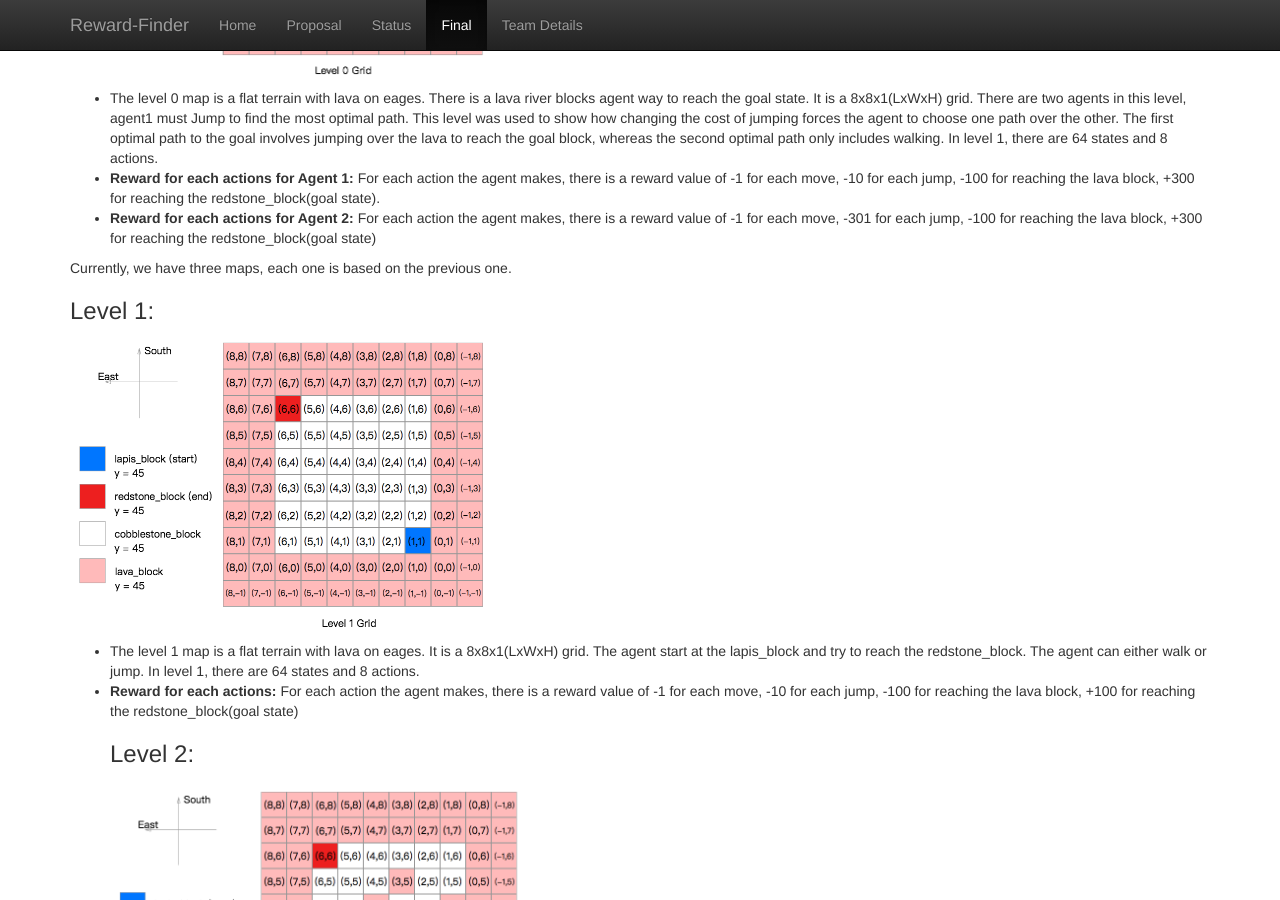
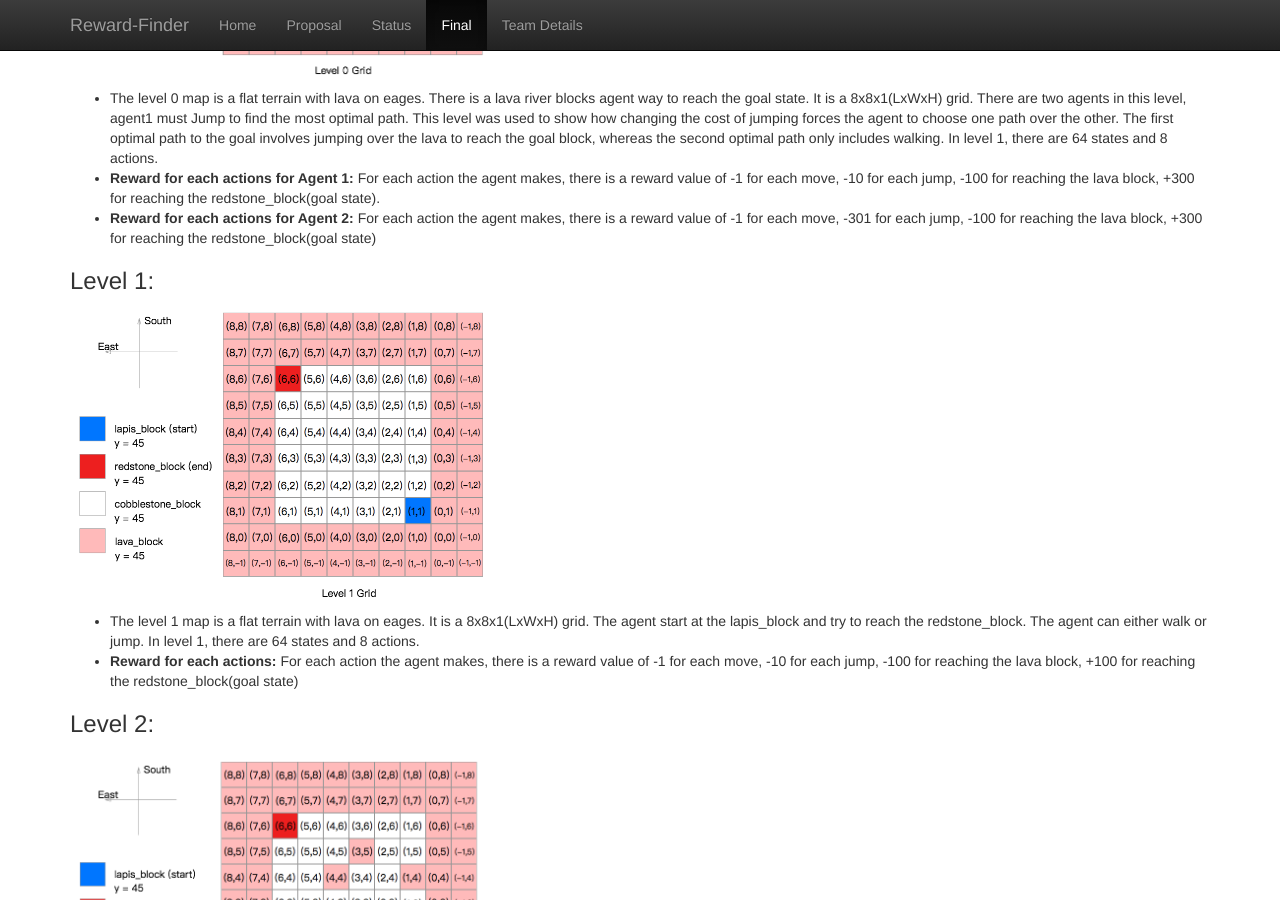
Before and after one commit to Moe202/CS175-Group-8, a Jekyll site: the page built from docs/final.md, in a window 1280 px wide and 900 px high, scrolled down 3703 px. Built offline with Jekyll 4.4.1, drawn with Linux system fonts in a browser that asks for light colours.

Commit message:
minor change

```diff
--- a/docs/final.md
+++ b/docs/final.md
@@ -101,17 +101,18 @@ For each action the agent makes, there is a reward value of -1 for each move, -1
 * __Reward for each actions for Agent 2:__
 For each action the agent makes, there is a reward value of -1 for each move, -301 for each jump, -100 for reaching the lava block, +300 for reaching the redstone\_block(goal state)<br>
 
-Currently, we have three maps, each one is based on the previous one.
 ###  Level 1:
 <img src="images/level1gridf.png" title="grid" width="426" height="297" /> <br>
 * The level 1 map is a flat terrain with lava on eages. It is a 8x8x1(LxWxH) grid. The agent start at the lapis\_block and try to reach the redstone\_block. The agent can either walk or jump. In level 1, there are 64 states and 8 actions.<br>
 * __Reward for each actions:__
 For each action the agent makes, there is a reward value of -1 for each move, -10 for each jump, -100 for reaching the lava block, +100 for reaching the redstone\_block(goal state)<br>
+
 ###  Level 2:
 <img src="images/level2gridf.png" title="grid" width="426" height="292" /> <br>
 * The level 1 map is built based on Level 1 map. 5 cobble stone blocks in the middle of map were replaced by 5 lava blocks.It is a 8x8x1(LxWxH) grid. The agent start at the lapis\_block and try to reach the redstone\_block. The agent can either walk or jump. In level 2, there are 64 states and 8 actions.<br>
 * __Reward for each actions:__
 For each action the agent makes, there is a reward value of -1 for each move, -10 for each jump, -100 for reaching the lava block, +100 for reaching the redstone\_block(goal state)<br>
+
 ### Level 3:
 <img src="images/level3gridf.png" title="grid" width="434" height="353" /> <br>
 * Level 3 map was built based on level 2 map. A 2x2x2(LxWxH) glass block and a 2x2x1(LxWxH) cobble stone hill. Agent can jump over the cobble stone block(gold) but cannot jump over the glass block. The agent start at the lapis\_block and try to reach the redstone\_block. The agent can either walk or jump. In level 3, there are 64 states and 8 actions.<br>
```
